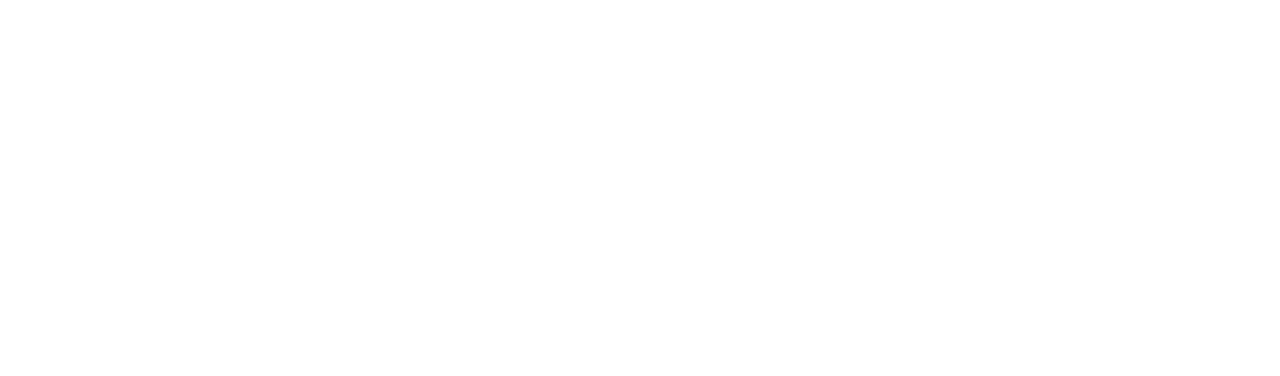
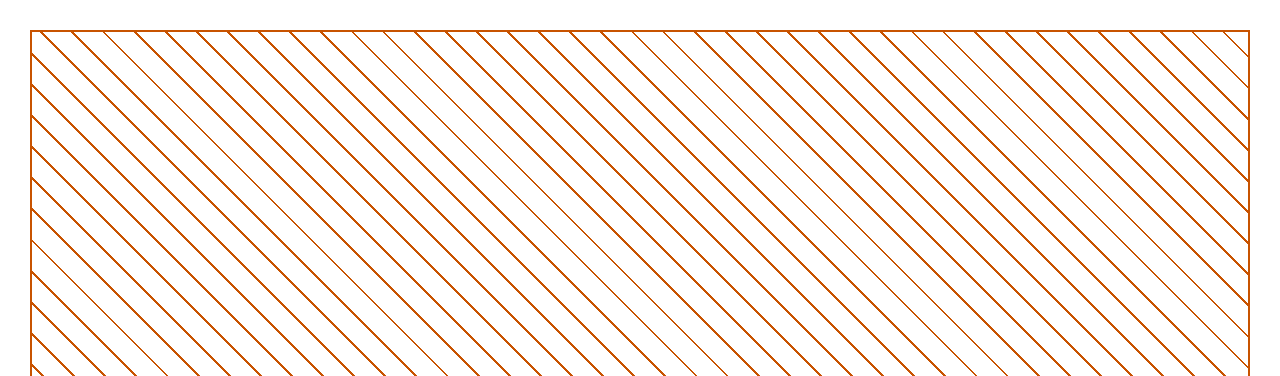
Before and after one commit to joh-lin/xopp-web-viewer, a website built with Vite: page index.html in a window 1280 px wide. Shown: the top 376 px of the page. Built offline with nearby package versions, Linux system fonts and the light colour scheme.

Commit message:
Added start screen styling.

```diff
--- a/index.html
+++ b/index.html
@@ -9,7 +9,8 @@
   <body>
     <div id="app">
       <div class="file-loader">
-        <input type="file" class="file-drop-zone">
+        <div><span>Click to select file.</span></div>
+        <input type="file" class="file-drop-zone" style="opacity: 0;">
       </input>
       </div>
       <div class="xopp-viewer">
--- a/src/style.scss
+++ b/src/style.scss
@@ -26,6 +26,30 @@ div.file-loader {
     position: relative;
     width: 100%;
     height: 100%;
+    cursor: pointer;
+  }
+
+  div {
+    position: absolute;
+    --this-padding: 30px;
+    --bg-stripe-color: rgb(200, 83, 0);
+    top: var(--this-padding);
+    bottom: var(--this-padding);
+    left: var(--this-padding);
+    right: var(--this-padding);
+    display: flex;
+    align-items: center;
+    justify-content: center;
+    border: 2px solid var(--bg-stripe-color);
+    background: repeating-linear-gradient(45deg, transparent, transparent 20px, var(--bg-stripe-color) 20px, var(--bg-stripe-color) 22px);
+
+    span {
+      font-size: 2rem;
+      background-color: rgb(255, 255, 255);
+      border-radius: 5px;
+      padding: 0rem 0.3rem;
+
+    }
   }
 }
 
```
